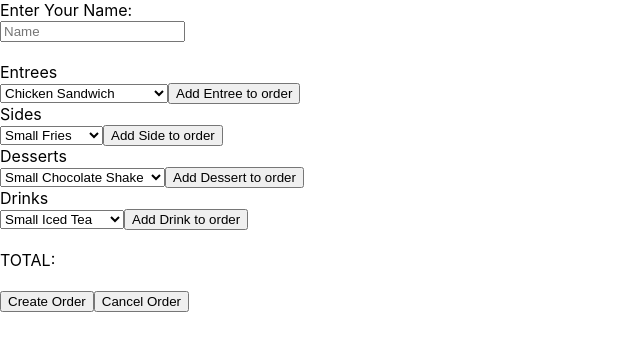
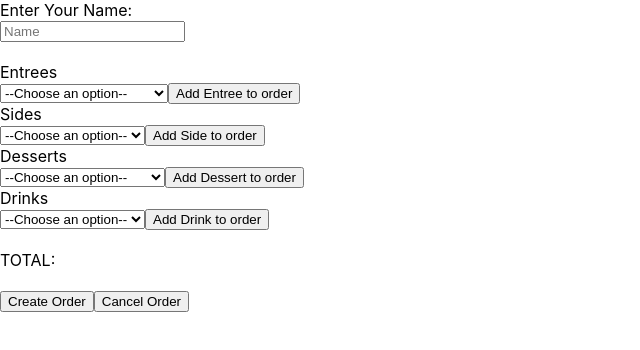
Before and after one commit to hunterpearson36/Project315, a React (Create React App) app in the folder client/: page /customer in a window 1280 px wide. Shown: the top 350 px of the page, without its empty margins (0-640 px from the left). Built offline with nearby package versions, Linux system fonts and the light colour scheme.

Commit message:
Updated GUIs and Added Additional Navigation

```diff
--- a/client/public/index.html
+++ b/client/public/index.html
@@ -24,7 +24,7 @@
       work correctly both with client-side routing and a non-root public URL.
       Learn how to configure a non-root public URL by running `npm run build`.
     -->
-    <title>React App</title>
+    <title>Menu</title>
   </head>
   <body>
     <noscript>You need to enable JavaScript to run this app.</noscript>
--- a/client/src/App.js
+++ b/client/src/App.js
@@ -4,6 +4,7 @@ import Customer from "./Pages/Customer";
 import Server from "./Pages/Server";
 import Manager from "./Pages/Manager";
 import ErrorPage from "./Pages/ErrorPage";
+import OrderPlaced from "./Pages/OrderPlaced";
 import {Routes, Route} from "react-router-dom";
 
 const App = () => {
@@ -13,6 +14,7 @@ const App = () => {
         <Route path="/server" element={<Server />} />
         <Route path="/manager" element={<Manager />} />
         <Route path="/customer" element={<Customer />} />
+        <Route path="/order-placed" element={<OrderPlaced />} />
         <Route path="*" element={<ErrorPage />} />
       </Routes>
   );
--- a/client/src/Pages/Customer.js
+++ b/client/src/Pages/Customer.js
@@ -1,6 +1,36 @@
 import React from "react";
+import {useNavigate} from "react-router-dom";
 
 function Customer() {
+    let navigate = useNavigate();
+    const entrees = [
+        {value: '', text: '--Choose an option--'},
+        {value: 'Chicken Sandwich', text: 'Chicken Sandwich'},
+        {value: 'Cobb Salad', text: 'Cobb Salad'},
+        {value: 'Spicy Chicken Sandwich', text: 'Spicy Chicken Sandwich'},
+      ];
+
+    const sides = [
+        {value: '', text: '--Choose an option--'},
+        {value: 'Small Fries', text: 'Small Fries'},
+        {value: 'Medium Fries', text: 'Medium Fries'},
+        {value: 'Large Fries', text: 'Large Fries'},
+      ];
+
+    const desserts = [
+        {value: '', text: '--Choose an option--'},
+        {value: 'Small Chocolate Shake', text: 'Small Chocolate Shake'},
+        {value: 'Small Vanilla Shake', text: 'Small Vanilla Shake'},
+        {value: 'Small Strawberry Shake', text: 'Small Strawberry Shake'},
+      ];
+
+    const drinks = [
+        {value: '', text: '--Choose an option--'},
+        {value: 'Small Iced Tea', text: 'Small Iced Tea'},
+        {value: 'Medium Iced Tea', text: 'Medium Iced Tea'},
+        {value: 'Large Iced Tea', text: 'Large Iced Tea'},
+      ];
+
     return (
         <div>
             <div>
@@ -8,40 +38,63 @@ function Customer() {
                 <input type="text" placeholder="Name" name="Name" /><br/><br/>
 
                 <label for = "entrees">Entrees</label><br/>
-                <select name = "entrees" id = "entrees">
-                    <option value = "">Chicken Sandwich</option>
-                    <option value = "">Cobb Salad</option>
-                    <option value = "">Spicy Chicken Sandwich</option>
+                <select name="entrees" id="selectEntrees">
+                    {entrees.map((option, index) => (
+                    <option key={index} value={option.value}>
+                        {option.text}
+                    </option>
+                    ))}
                 </select>
                 <button>Add Entree to order</button><br/>
 
                 <label for = "sides">Sides</label><br/>
-                <select name = "sides" id = "sides">
-                    <option value = "">Small Fries</option>
-                    <option value = "">Medium Fries</option>
-                    <option value = "">Large Fries</option>
+                <select name="sides" id="selectSides">
+                    {sides.map((option, index) => (
+                    <option key={index} value={option.value}>
+                        {option.text}
+                    </option>
+                    ))}
                 </select>
                 <button>Add Side to order</button><br/>
 
                 <label for = "desserts">Desserts</label><br/>
-                <select name = "desserts" id = "desserts">
-                    <option value = "">Small Chocolate Shake</option>
-                    <option value = "">Small Vanilla Shake</option>
-                    <option value = "">Small Strawberry Shake</option>
+                <select name="desserts" id="selectDesserts">
+                    {desserts.map((option, index) => (
+                    <option key={index} value={option.value}>
+                        {option.text}
+                    </option>
+                    ))}
                 </select>
                 <button>Add Dessert to order</button><br/>
 
                 <label for = "drinks">Drinks</label><br/>
-                <select name = "drinks" id = "drinks">
-                    <option value = "">Small Iced Tea</option>
-                    <option value = "">Medium Iced Tea</option>
-                    <option value = "">Large Iced Tea</option>
+                <select name="drinks" id="selectDrinks">
+                    {drinks.map((option, index) => (
+                    <option key={index} value={option.value}>
+                        {option.text}
+                    </option>
+                    ))}
                 </select>
                 <button>Add Drink to order</button><br/><br/>
 
                 <label>TOTAL: </label><br/><br/>
 
-                <button>Create Order</button><button>Cancel Order</button><br/>
+                <button
+                onClick={() => {
+                    navigate("/order-placed");
+                  }}
+                >
+                    Create Order
+                </button>
+                <button
+                onClick={() => {
+                    navigate("/");
+                  }}
+                >
+                    Cancel Order
+                </button><br/>
+
+
 
             </div>
         </div>
--- /dev/null
+++ b/client/src/Pages/OrderPlaced.js
@@ -0,0 +1,20 @@
+import React from "react";
+import {useNavigate} from "react-router-dom";
+
+function OrderPlaced() {
+    let navigate = useNavigate();
+    return(
+        <div>
+            Your order has been placed. Thank You! <br/>
+            <button
+                onClick={() => {
+                    navigate("/");
+                }}
+            >
+          Return Home
+        </button>
+        </div>
+    );
+}
+
+export default OrderPlaced;
--- a/client/src/Pages/Server.js
+++ b/client/src/Pages/Server.js
@@ -1,6 +1,36 @@
 import React from "react";
+import {useNavigate} from "react-router-dom";
 
 function Server() {
+    let navigate = useNavigate();
+    const entrees = [
+        {value: '', text: '--Choose an option--'},
+        {value: 'Chicken Sandwich', text: 'Chicken Sandwich'},
+        {value: 'Cobb Salad', text: 'Cobb Salad'},
+        {value: 'Spicy Chicken Sandwich', text: 'Spicy Chicken Sandwich'},
+      ];
+
+    const sides = [
+        {value: '', text: '--Choose an option--'},
+        {value: 'Small Fries', text: 'Small Fries'},
+        {value: 'Medium Fries', text: 'Medium Fries'},
+        {value: 'Large Fries', text: 'Large Fries'},
+      ];
+
+    const desserts = [
+        {value: '', text: '--Choose an option--'},
+        {value: 'Small Chocolate Shake', text: 'Small Chocolate Shake'},
+        {value: 'Small Vanilla Shake', text: 'Small Vanilla Shake'},
+        {value: 'Small Strawberry Shake', text: 'Small Strawberry Shake'},
+      ];
+
+    const drinks = [
+        {value: '', text: '--Choose an option--'},
+        {value: 'Small Iced Tea', text: 'Small Iced Tea'},
+        {value: 'Medium Iced Tea', text: 'Medium Iced Tea'},
+        {value: 'Large Iced Tea', text: 'Large Iced Tea'},
+      ];
+
     return (
         <div>
             <div>
@@ -8,40 +38,63 @@ function Server() {
                 <input type="text" placeholder="Name" name="Name" /><br/><br/>
 
                 <label for = "entrees">Entrees</label><br/>
-                <select name = "entrees" id = "entrees">
-                    <option value = "">Chicken Sandwich</option>
-                    <option value = "">Cobb Salad</option>
-                    <option value = "">Spicy Chicken Sandwich</option>
+                <select name="entrees" id="selectEntrees">
+                    {entrees.map((option, index) => (
+                    <option key={index} value={option.value}>
+                        {option.text}
+                    </option>
+                    ))}
                 </select>
                 <button>Add Entree to order</button><br/>
 
                 <label for = "sides">Sides</label><br/>
-                <select name = "sides" id = "sides">
-                    <option value = "">Small Fries</option>
-                    <option value = "">Medium Fries</option>
-                    <option value = "">Large Fries</option>
+                <select name="sides" id="selectSides">
+                    {sides.map((option, index) => (
+                    <option key={index} value={option.value}>
+                        {option.text}
+                    </option>
+                    ))}
                 </select>
                 <button>Add Side to order</button><br/>
 
                 <label for = "desserts">Desserts</label><br/>
-                <select name = "desserts" id = "desserts">
-                    <option value = "">Small Chocolate Shake</option>
-                    <option value = "">Small Vanilla Shake</option>
-                    <option value = "">Small Strawberry Shake</option>
+                <select name="desserts" id="selectDesserts">
+                    {desserts.map((option, index) => (
+                    <option key={index} value={option.value}>
+                        {option.text}
+                    </option>
+                    ))}
                 </select>
                 <button>Add Dessert to order</button><br/>
 
                 <label for = "drinks">Drinks</label><br/>
-                <select name = "drinks" id = "drinks">
-                    <option value = "">Small Iced Tea</option>
-                    <option value = "">Medium Iced Tea</option>
-                    <option value = "">Large Iced Tea</option>
+                <select name="drinks" id="selectDrinks">
+                    {drinks.map((option, index) => (
+                    <option key={index} value={option.value}>
+                        {option.text}
+                    </option>
+                    ))}
                 </select>
                 <button>Add Drink to order</button><br/><br/>
 
                 <label>TOTAL: </label><br/><br/>
 
-                <button>Create Order</button><button>Cancel Order</button><br/>
+                <button
+                onClick={() => {
+                    navigate("/order-placed");
+                  }}
+                >
+                    Create Order
+                </button>
+                <button
+                onClick={() => {
+                    navigate("/");
+                  }}
+                >
+                    Cancel Order
+                </button><br/>
+
+
 
             </div>
         </div>
```
Also changed, not shown: client/src/App.css (deleted, +0 -18 lines).
